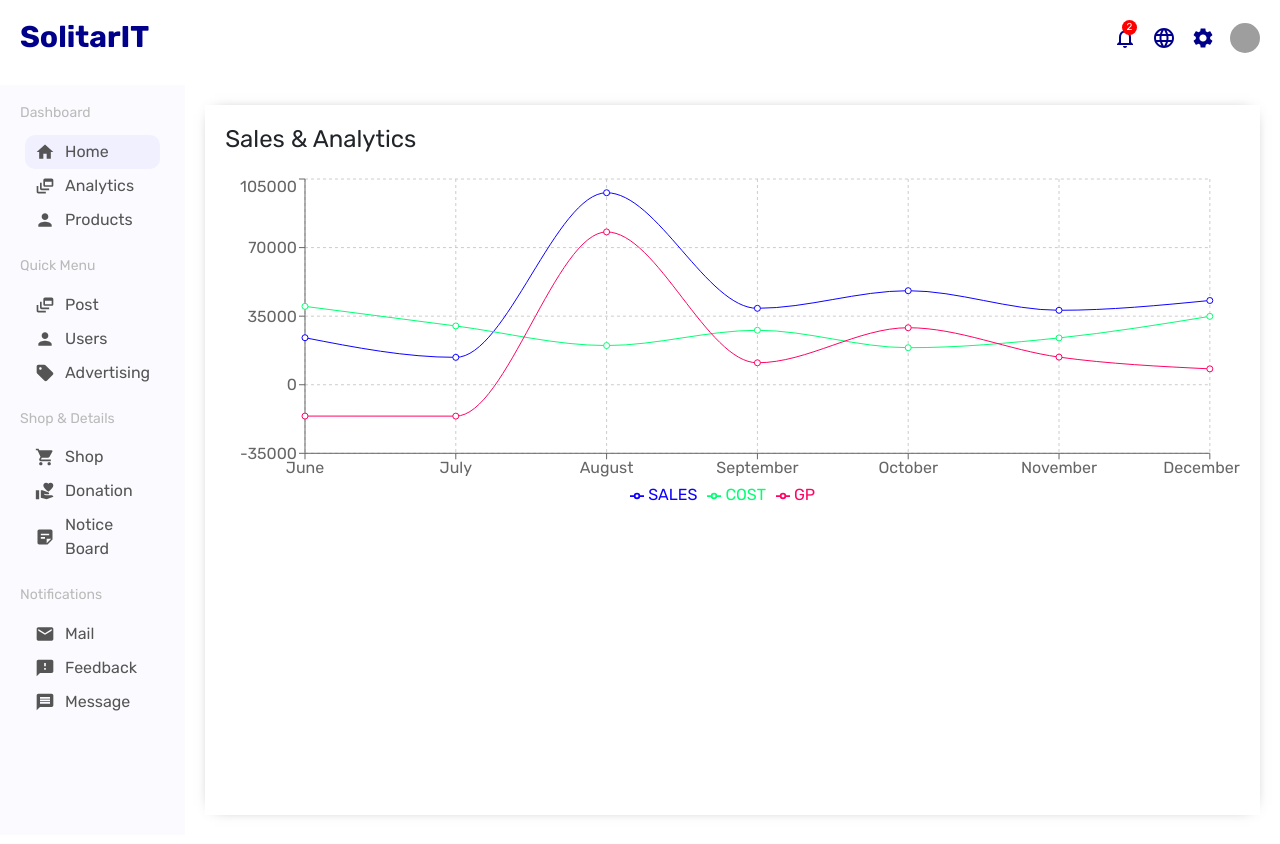
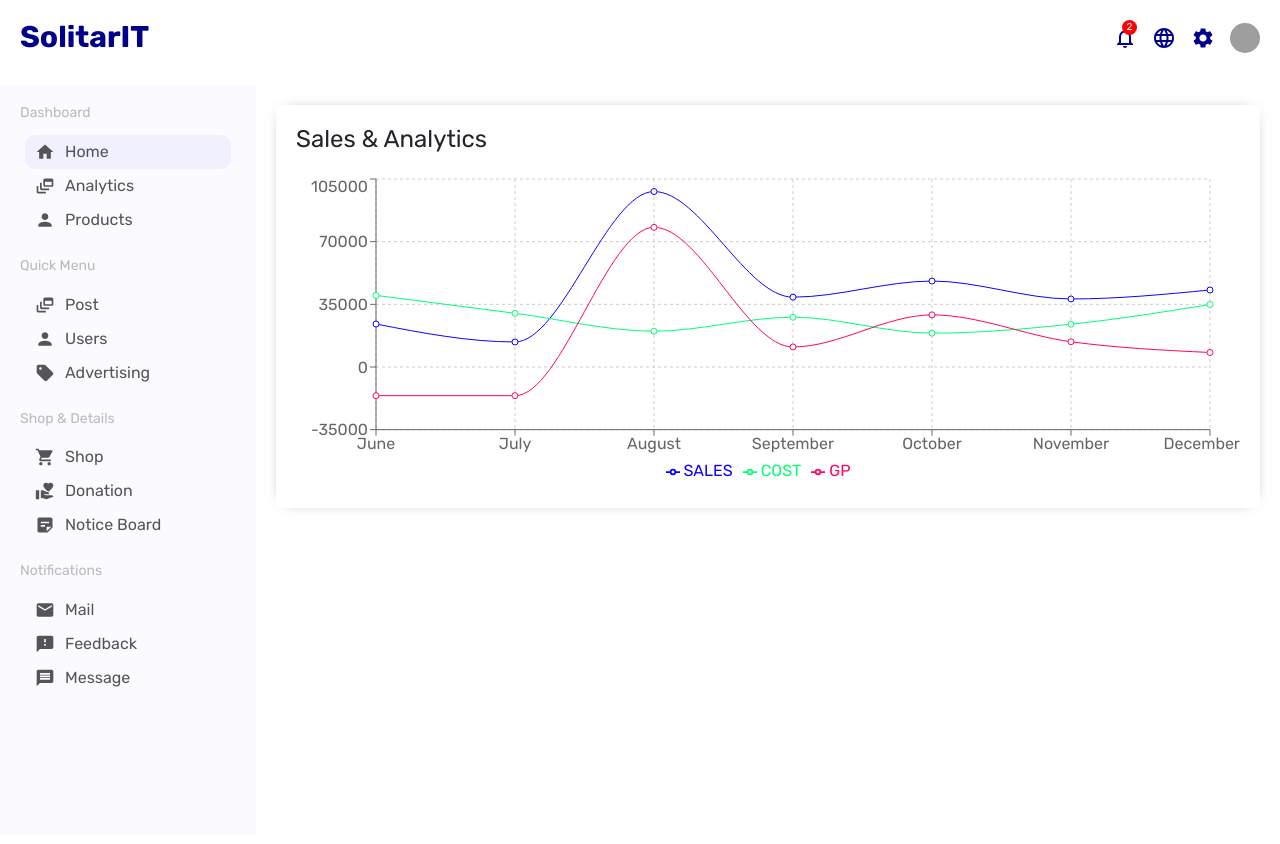
Before and after one commit to PulasthiAbey/Dashboard-BackEnd, a React (Create React App) app in the folder front_end/: page /analytics in a window 1280 px wide. Built offline with nearby package versions, Linux system fonts and the light colour scheme; grey boxes are pictures that could not be loaded.

Commit message:
Route Configurations & analytics

```diff
--- a/front_end/src/App.js
+++ b/front_end/src/App.js
@@ -17,7 +17,7 @@ import NewUser from "./pages/newUser/NewUser";
 import ProductList from "./pages/productList/ProductList";
 import Product from "./pages/product/Product";
 import NewProduct from "./pages/newProduct/NewProduct";
-import Chart from "./components/chart/Chart";
+import Analytics from "./pages/analytics/Analytics";
 
 const App = () => {
   const dispatch = useDispatch();
@@ -91,7 +91,7 @@ const App = () => {
             <Route path="/products" element={<ProductList />} />
             <Route path="/product/:productId" element={<Product />} />
             <Route path="/newproduct" element={<NewProduct />} />
-            <Route path="/analytics" element={<Chart />} />
+            <Route path="/analytics" element={<Analytics />} />
           </Routes>
         </div>
       </Router>
--- a/front_end/src/pages/analytics/analytics.css
+++ b/front_end/src/pages/analytics/analytics.css
@@ -0,0 +1,3 @@
+.analytics{
+    flex: 4;
+}
```
Also changed, not shown: front_end/src/pages/analytics/Analytics.jsx (+5 -3 lines).
